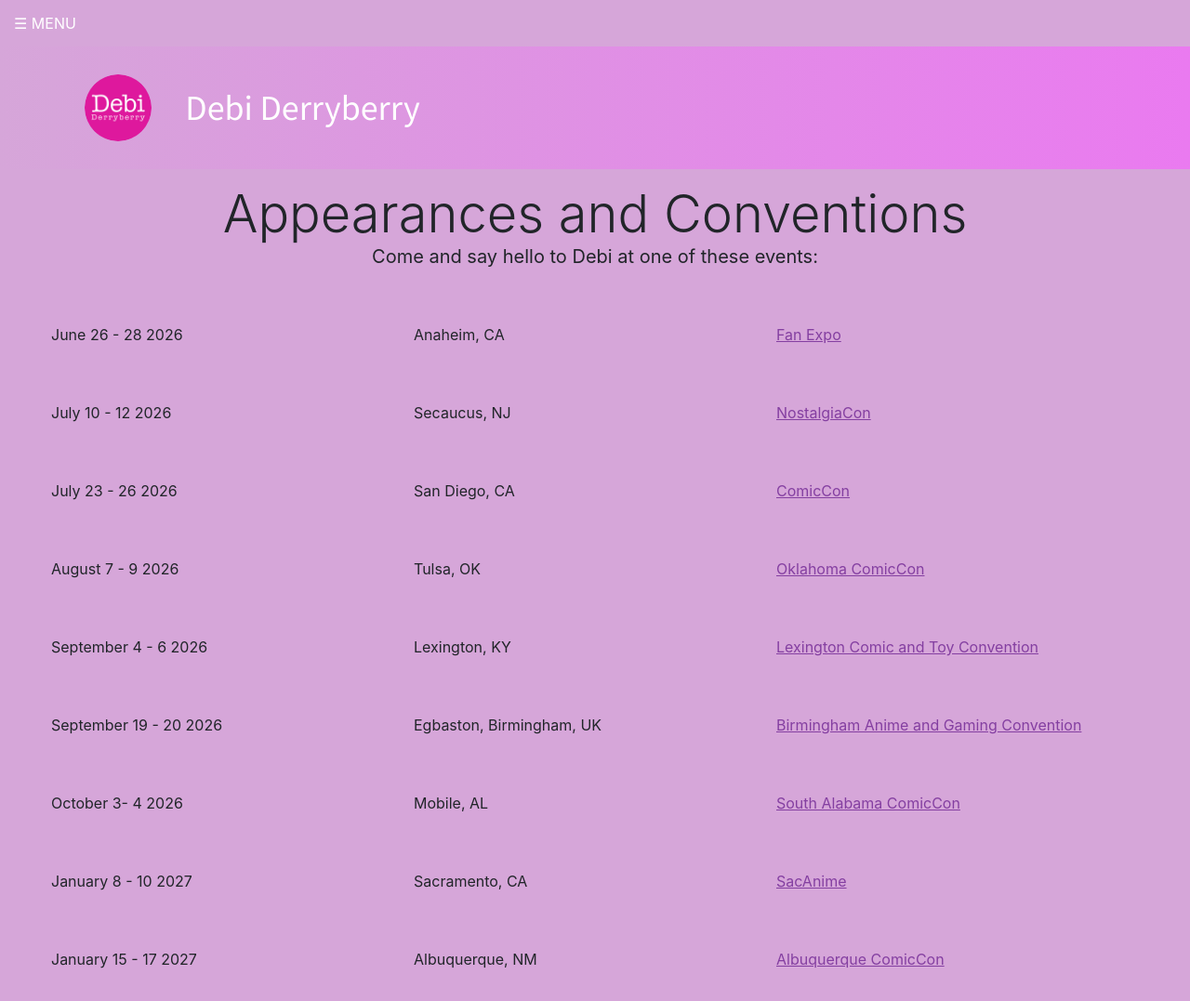
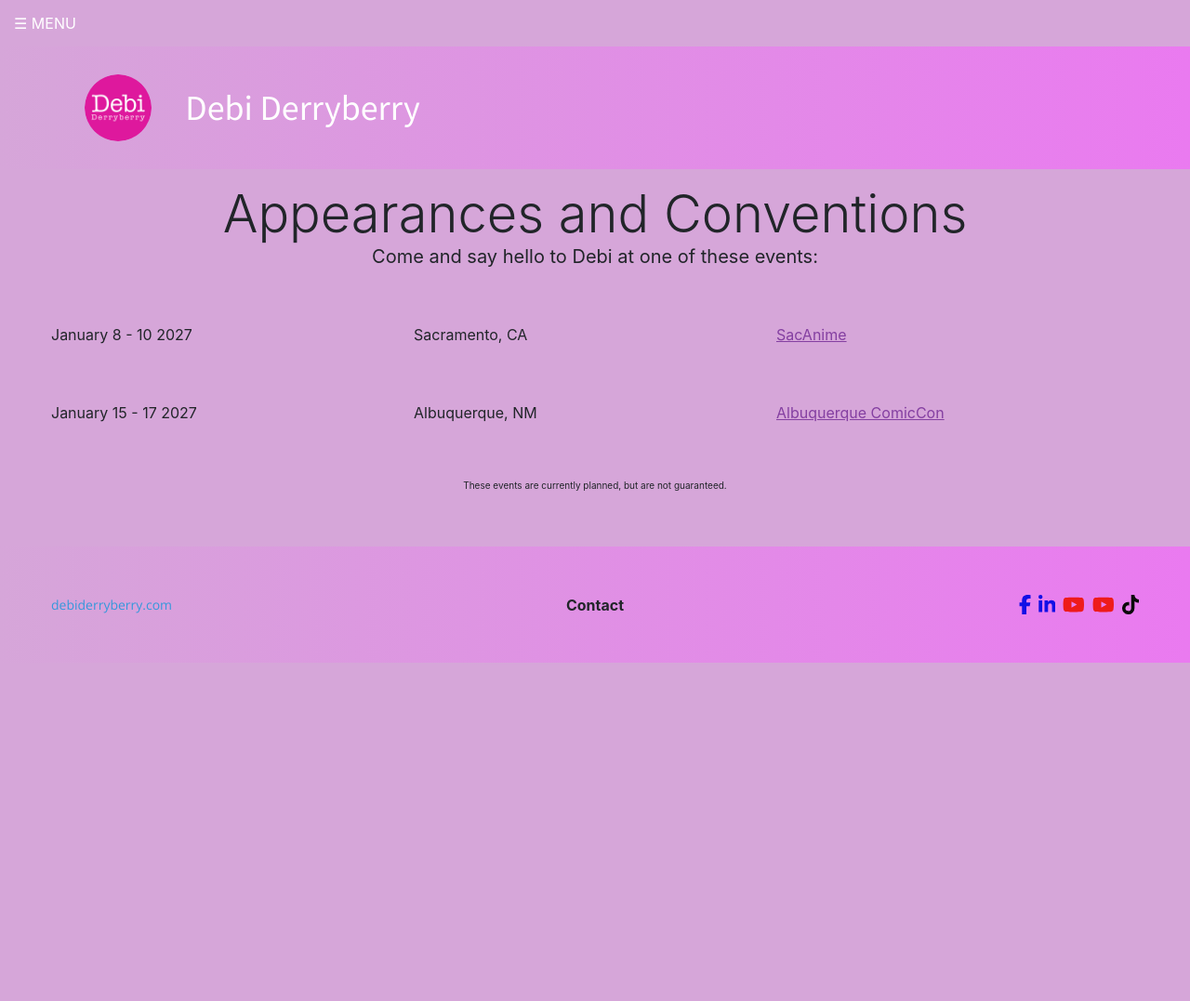
Before and after one commit to ianhall/debi, a plain HTML site: page appearances/index.html in a window 1280 px wide. Shown: the top 1077 px of the page at 93% size. After the commit the page ends 800 px from the top, so only its background shows below. Drawn offline with nearby package versions, Linux system fonts and the light colour scheme.

Commit message:
Remove past events from the Appearances page
Drop the seven June-October 2026 events; keep SacAnime and Albuquerque
ComicCon (January 2027).

Co-Authored-By: Claude Opus 5.5 <noreply@anthropic.com>
Claude-Session: https://claude.ai/code/session_01AyYw8QGHAJn7GwtTYjvwg3

```diff
--- a/appearances/index.html
+++ b/appearances/index.html
@@ -46,13 +46,6 @@
     <p class="intro">Come and say hello to Debi at one of these events:</p>
 
     <table>
-      <tr><td>June 26 - 28 2026</td><td>Anaheim, CA</td><td><a href="https://fanexpohq.com/fanexpoanaheim/" target="_blank" rel="noopener">Fan Expo</a></td></tr>
-      <tr><td>July 10 - 12 2026</td><td>Secaucus, NJ</td><td><a href="https://www.thenostalgiacon.com/newjerseyhome" target="_blank" rel="noopener">NostalgiaCon</a></td></tr>
-      <tr><td>July 23 - 26 2026</td><td>San Diego, CA</td><td><a href="https://www.comic-con.org/cc/" target="_blank" rel="noopener">ComicCon</a></td></tr>
-      <tr><td>August 7 - 9 2026</td><td>Tulsa, OK</td><td><a href="https://www.oklahomacomiccon.com" target="_blank" rel="noopener">Oklahoma ComicCon</a></td></tr>
-      <tr><td>September 4 - 6 2026</td><td>Lexington, KY</td><td><a href="https://lexingtoncomiccon.com" target="_blank" rel="noopener">Lexington Comic and Toy Convention</a></td></tr>
-      <tr><td>September 19 - 20 2026</td><td>Egbaston, Birmingham, UK</td><td><a href="https://summer.birminghamanimecon.com" target="_blank" rel="noopener">Birmingham Anime and Gaming Convention</a></td></tr>
-      <tr><td>October 3- 4 2026</td><td>Mobile, AL</td><td><a href="https://www.southalabamacomiccon.com" target="_blank" rel="noopener">South Alabama ComicCon</a></td></tr>
       <tr><td>January 8 - 10 2027</td><td>Sacramento, CA</td><td><a href="https://www.sacanime.com" target="_blank" rel="noopener">SacAnime</a></td></tr>
       <tr><td>January 15 - 17 2027</td><td>Albuquerque, NM</td><td><a href="https://albuquerquecomiccon.com" target="_blank" rel="noopener">Albuquerque ComicCon</a></td></tr>
     </table>
```
